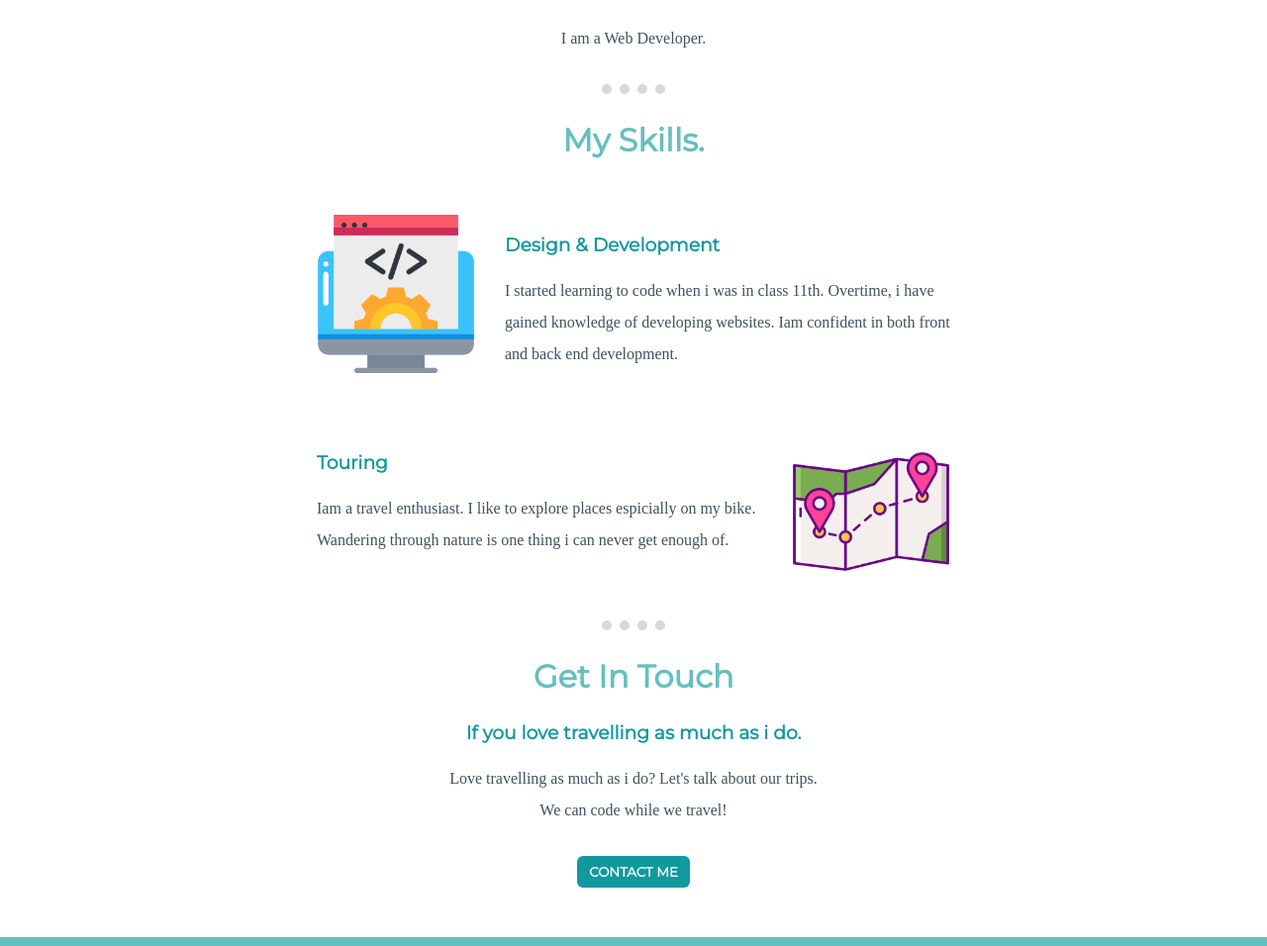
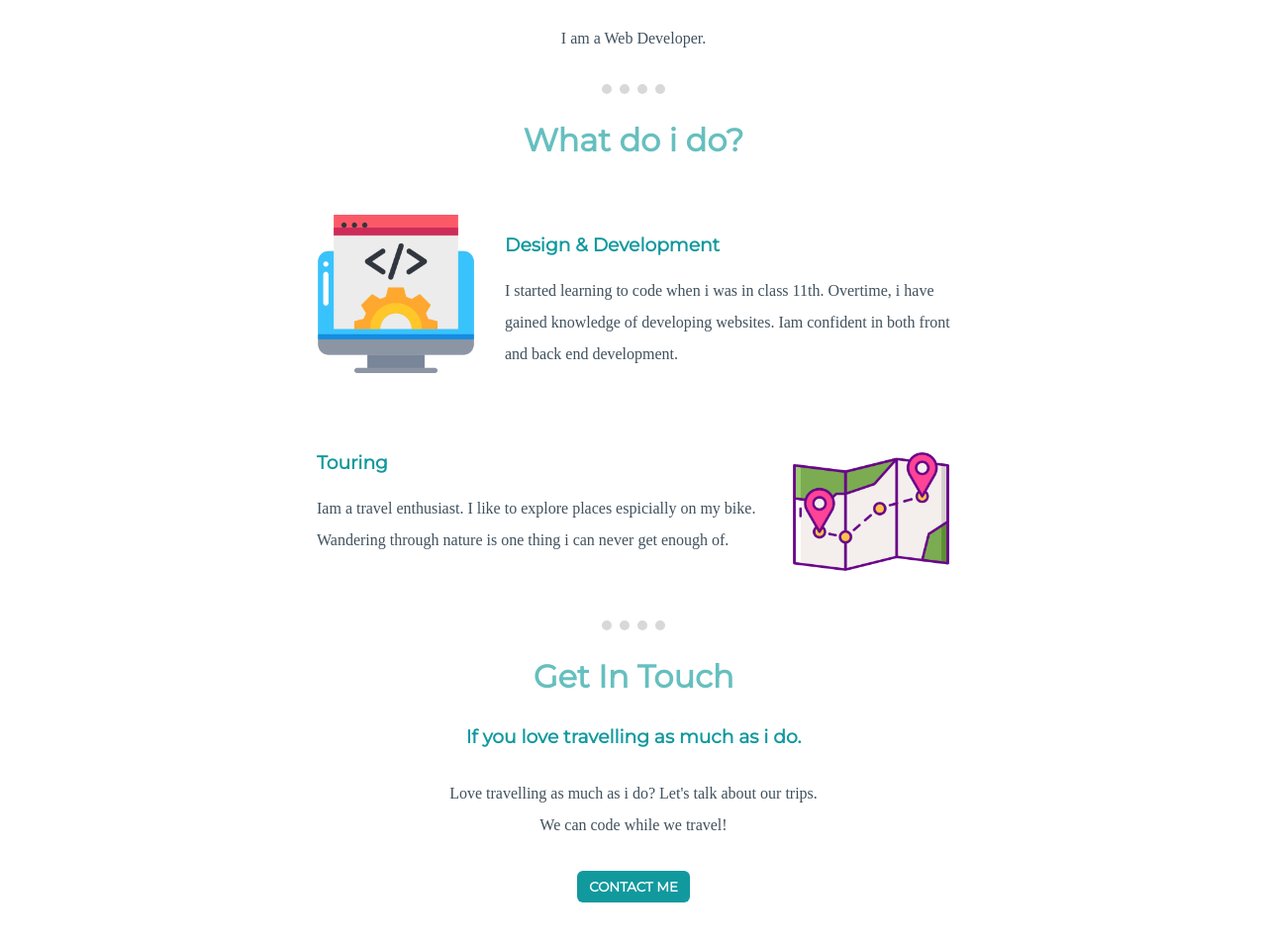
Before and after one commit to nik007klaus/site, a plain HTML site: page index.html in a window 1280 px wide. Shown: the part 881-1837 px from the top of the page at 99% size. Drawn offline with Linux system fonts and the light colour scheme.

Commit message:
Update index.html

```diff
--- a/index.html
+++ b/index.html
@@ -31,9 +31,9 @@
   <img class="mypic" src="IMG_20190712_075118-modified.png" alt="">
 
   <h2>Hello.</h2>
-  <p>I am a Web Developer.</p>
+  <p class="wdt">I am a Web Developer.</p>
   <hr>
-  <h2>My Skills.</h2>
+  <h2>What do i do?</h2>
   <div class="design">
     <img class="dimg" src="programming.png" alt="">
     <h3>Design & Development</h3>
@@ -50,10 +50,10 @@
 
 
   <hr>
-  <h2>Get In Touch</h2>
-  <h3>If you love travelling as much as i do.</h3>
-  <p>Love travelling as much as i do? Let's talk about our trips.</p>
-  <p>We can code while we travel!</p>
+  <h2 class="wdt" style="margin-bottom:30px;">Get In Touch</h2>
+  <h3 class="wdt" style="margin-bottom:30px;">If you love travelling as much as i do.</h3>
+  <p class="wdt">Love travelling as much as i do? Let's talk about our trips.</p>
+  <p class="wdt">We can code while we travel!</p>
 
   <form action="mailto:nilanshuyadav.2000@gmail.com" method="post">
     <input class="button" type="submit" name="CONTACT ME" value="CONTACT ME">
@@ -62,7 +62,7 @@
   </form>
 
   <div class="last">
-    <hr class="sp">
+
     <a href="https://www.linkedin.com/in/nilanshu-yadav-63b43a1b2?lipi=urn%3Ali%3Apage%3Ad_flagship3_profile_view_base_contact_details%3BfU%2BmxdWXT6W4R9mgXJFdhg%3D%3D">Linkedln</a>
     <a href="https://www.instagram.com/nillanshu/">Instagram</a>
 
```
